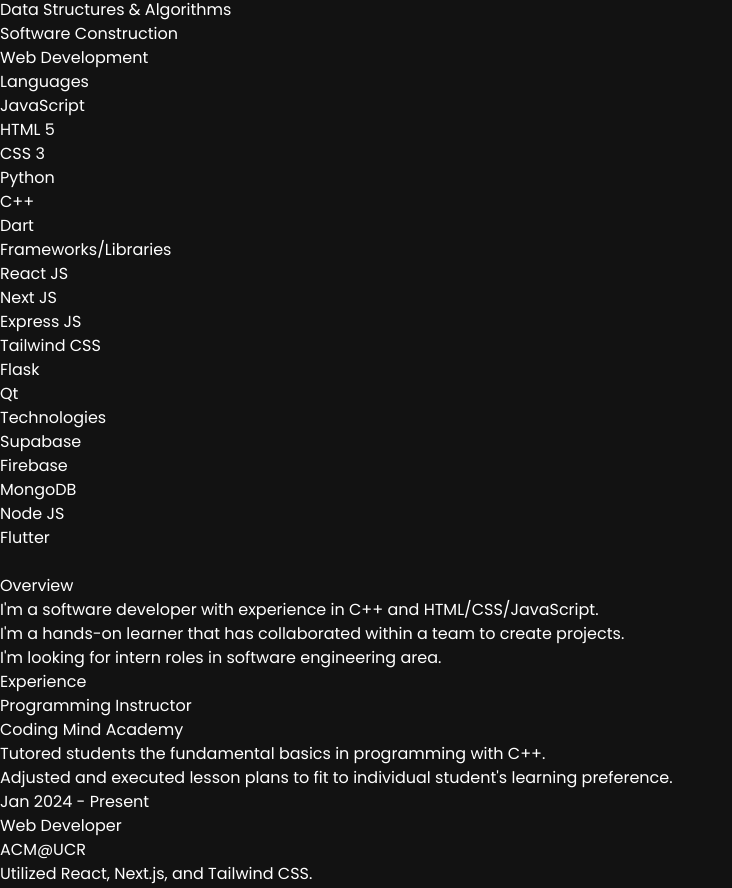
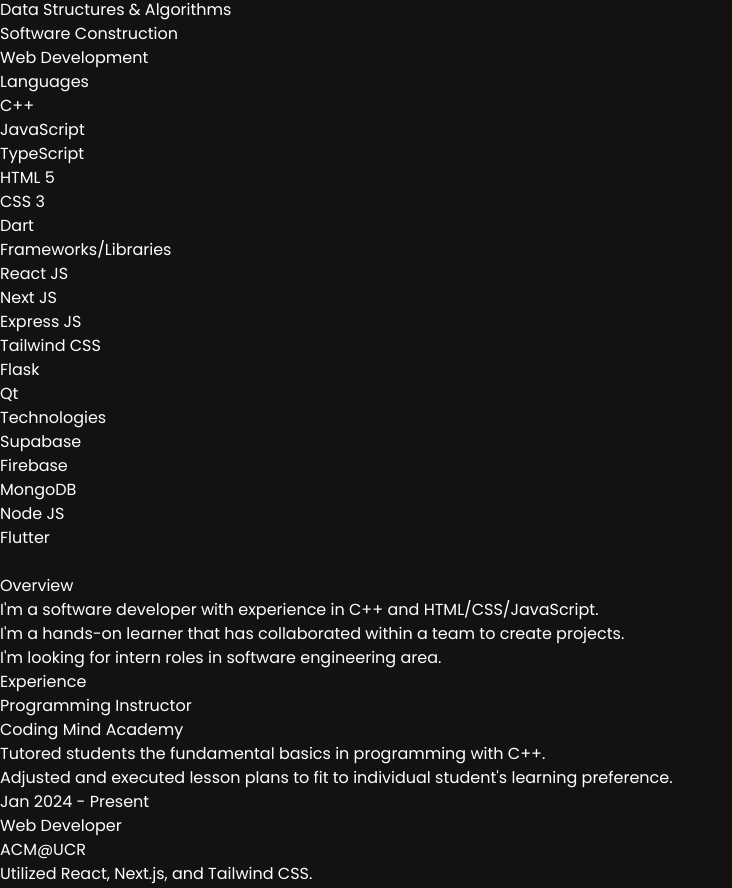
Before and after one commit to Derrick-Mao/Portfolio, a React (Vite) app: page / in a window 1280 px wide. Shown: the part 1855-2743 px from the top of the page, without its empty margins (0-732 px from the left). Built offline with nearby package versions, Linux system fonts and the light colour scheme.

Commit message:
constants lang

```diff
--- a/src/constants/index.js
+++ b/src/constants/index.js
@@ -36,8 +36,14 @@
 
   const languages = [
     {
+      name: "C++",
+    },
+    {
       name: "JavaScript",
       icon: javascript,
+    },
+    {
+      name: "TypeScript",
     },
     {
       name: "HTML 5",
@@ -46,12 +52,6 @@
     {
       name: "CSS 3",
       icon: css,
-    },
-    {
-      name: "Python",
-    },
-    {
-      name: "C++",
     },
     {
       name: "Dart",
```
